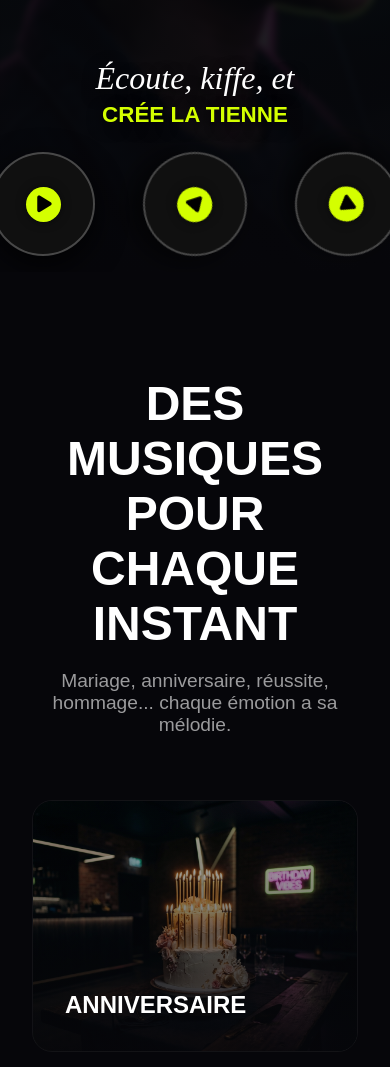
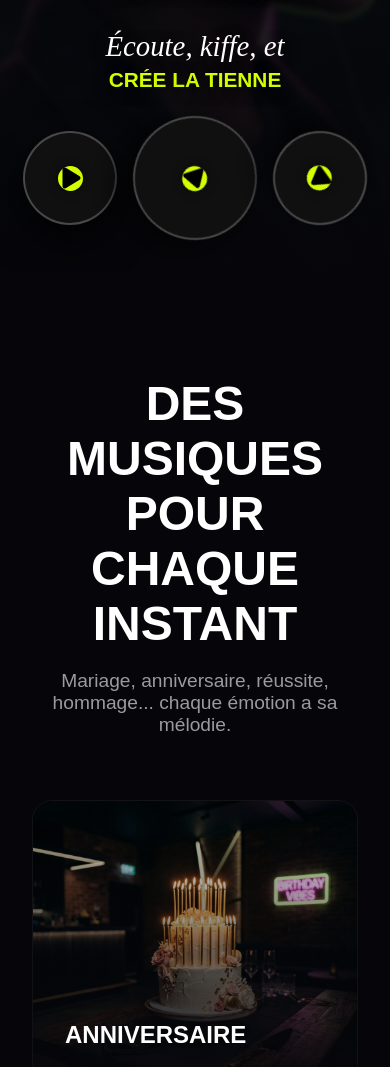
Before and after one commit to ngattaneismaeldiakite-max/NOVA-TEMPO-FINAL-EXPORT, a website: page index.html in a window 390 px wide. Shown: the part 572-1639 px from the top of the page. Drawn offline with Linux system fonts and the light colour scheme; a web font is replaced by a local one.

Commit message:
Update index.html

```diff
--- a/index.html
+++ b/index.html
@@ -69,7 +69,7 @@
             width: 100%;
             max-width: 1400px;
             margin: 0 auto;
-            margin-bottom: 12rem; /* Plus d'espace en bas pour les disques */
+            margin-bottom: 15rem; /* Ajusté pour laisser de la place aux disques géants */
             position: relative;
             z-index: 2;
         }
@@ -82,7 +82,7 @@
         /* VINYLS SHOWCASE (EN BAS AU CENTRE) */
         .vinyl-showcase {
             position: absolute;
-            bottom: 1rem; /* Descendu plus bas */
+            bottom: 2rem;
             left: 50%;
             transform: translateX(-50%);
             z-index: 10;
@@ -92,7 +92,6 @@
             width: 100%;
         }
 
-        /* NOUVEAU TITRE ORIGINAL */
         .vinyl-text-new {
             color: var(--text-light);
             font-size: 2.5rem;
@@ -115,13 +114,13 @@
 
         .vinyl-container {
             display: flex;
-            gap: 3rem;
+            gap: 2.5rem;
             align-items: center;
         }
 
         .vinyl {
-            width: 160px;
-            height: 160px;
+            width: 200px; /* DISQUES GÉANTS */
+            height: 200px;
             border-radius: 50%;
             background-color: #1a1a1a;
             background-size: cover;
@@ -130,10 +129,15 @@
             display: flex; justify-content: center; align-items: center;
             position: relative;
             animation: spin 5s linear infinite;
-            box-shadow: 0 10px 30px rgba(0,0,0,0.8);
+            box-shadow: 0 15px 40px rgba(0,0,0,0.9);
             cursor: pointer;
             transition: all 0.3s;
             overflow: hidden;
+        }
+
+        .vinyl.middle {
+            width: 250px; /* CENTRE ENCORE PLUS GÉANT */
+            height: 250px;
         }
 
         .vinyl::after {
@@ -146,24 +150,41 @@
         }
         .vinyl:hover::after { background: rgba(0,0,0,0.2); }
         .vinyl:hover { border-color: var(--neon-lime); transform: scale(1.05); }
-        .vinyl.playing { border-color: var(--neon-lime); box-shadow: 0 0 35px rgba(212, 255, 0, 0.5); animation: spin 2.5s linear infinite; }
+        .vinyl.playing { border-color: var(--neon-lime); box-shadow: 0 0 45px rgba(212, 255, 0, 0.6); animation: spin 2.5s linear infinite; }
 
-        .vinyl::before { content: ''; position: absolute; width: 35px; height: 35px; background: var(--neon-lime); border-radius: 50%; z-index: 1; transition: background 0.3s; box-shadow: 0 0 10px rgba(0,0,0,0.5); }
+        .vinyl::before { content: ''; position: absolute; width: 45px; height: 45px; background: var(--neon-lime); border-radius: 50%; z-index: 1; transition: background 0.3s; box-shadow: 0 0 10px rgba(0,0,0,0.5); }
         .vinyl.playing::before { background: var(--neon-pink); }
 
-        .vinyl i { color: #000; z-index: 2; font-size: 1.2rem; margin-left: 3px; }
+        .vinyl i { color: #000; z-index: 2; font-size: 1.5rem; margin-left: 3px; }
         @keyframes spin { 100% { transform: rotate(360deg); } }
 
-        /* SECTION OCCASIONS */
+        /* SECTION OCCASIONS (REDISPOSÉE EN FLEXBOX CENTRÉE) */
         .occasions-section { padding: 6rem 4rem; background: var(--bg-dark); max-width: 1400px; margin: 0 auto; position: relative; z-index: 2; }
         .section-title { font-size: 3rem; font-weight: 900; text-align: center; margin-bottom: 1rem; text-transform: uppercase; }
         .section-subtitle { text-align: center; color: var(--text-muted); font-size: 1.2rem; margin-bottom: 4rem; }
-        .occ-grid { display: grid; grid-template-columns: repeat(auto-fit, minmax(300px, 1fr)); gap: 2rem; justify-content: center; }
-        .occ-card { position: relative; height: 250px; border-radius: 20px; overflow: hidden; text-decoration: none; border: 1px solid rgba(255,255,255,0.05); transition: all 0.4s ease; }
+
+        .occ-grid {
+            display: flex;
+            flex-wrap: wrap;
+            justify-content: center; /* Centre parfaitement les cartes */
+            gap: 2rem;
+        }
+
+        .occ-card {
+            width: 100%;
+            max-width: 320px; /* Taille optimale */
+            height: 280px;
+            position: relative;
+            border-radius: 20px;
+            overflow: hidden;
+            text-decoration: none;
+            border: 1px solid rgba(255,255,255,0.05);
+            transition: all 0.4s ease;
+        }
         .occ-card:hover { transform: translateY(-10px); border-color: var(--neon-lime); box-shadow: 0 15px 30px rgba(212, 255, 0, 0.15); }
         .occ-card img { width: 100%; height: 100%; object-fit: cover; transition: transform 0.5s ease; }
         .occ-card:hover img { transform: scale(1.05); }
-        .occ-overlay { position: absolute; inset: 0; background: linear-gradient(to top, rgba(6,6,10,0.9) 0%, rgba(6,6,10,0.2) 100%); display: flex; align-items: flex-end; padding: 2rem; }
+        .occ-overlay { position: absolute; inset: 0; background: linear-gradient(to top, rgba(6,6,10,0.9) 0%, rgba(6,6,10,0.1) 100%); display: flex; align-items: flex-end; padding: 2rem; }
         .occ-overlay h3 { margin: 0; color: var(--text-light); font-size: 1.5rem; font-weight: 800; text-transform: uppercase; }
 
         /* MODALS */
@@ -174,17 +195,31 @@
         .modal-close:hover { color: var(--neon-lime); }
         .modal h2 { margin-top: 0; color: var(--neon-lime); text-transform: uppercase; font-size: 2rem; }
 
-        @media (max-width: 1000px) {
+        /* RESPONSIVE DESIGN */
+        @media (max-width: 1100px) {
             .hero { padding: 0 2rem; }
             .hero-overlay { background: linear-gradient(180deg, rgba(6,6,10,0.6) 0%, #06060A 100%); }
             .hero-content { margin-bottom: 16rem; text-align: center; }
             .hero-text h1 { font-size: 3.5rem; }
             .hero-text h1 span { font-size: 4rem; }
-            .vinyl-text-new { font-size: 2rem; }
-            .vinyl-text-new span { font-size: 1.4rem; display: block; margin-left: 0; margin-top: 5px; }
             nav { padding: 1.5rem 2rem; flex-direction: column; gap: 1.5rem; background: rgba(6,6,10,0.95); }
             .occasions-section { padding: 4rem 2rem; }
-            .vinyl { width: 100px; height: 100px; }
+
+            /* Ajustement des disques pour tablette/mobile */
+            .vinyl-container { gap: 1.5rem; }
+            .vinyl { width: 110px; height: 110px; }
+            .vinyl.middle { width: 140px; height: 140px; }
+            .vinyl::before { width: 25px; height: 25px; }
+        }
+
+        @media (max-width: 600px) {
+            .vinyl-container { gap: 1rem; }
+            .vinyl { width: 90px; height: 90px; }
+            .vinyl.middle { width: 120px; height: 120px; }
+            .vinyl-text-new { font-size: 1.8rem; }
+            .vinyl-text-new span { font-size: 1.3rem; display: block; margin-left: 0; margin-top: 5px; }
+            .hero-content { margin-bottom: 12rem; }
+            .occ-card { max-width: 100%; } /* Prend toute la largeur sur petit écran */
         }
     </style>
 </head>
@@ -199,7 +234,6 @@
         </div>
         <div class="auth-buttons">
             <a href="/login.html" class="btn-login">Connexion</a>
-            <!-- Le bouton inscription reste dans le menu ! -->
             <a href="/signup.html" class="btn-signup">Créer une chanson</a>
         </div>
     </nav>
@@ -212,42 +246,37 @@
             <div class="hero-text">
                 <h1>Générez des émotions <span>uniques</span></h1>
                 <p>Oubliez les cadeaux génériques. Avec Nova Tempo, transformez vos sentiments en une musique personnalisée, qualité studio, en quelques secondes.</p>
-                <!-- Bouton supprimé ici pour forcer l'écoute ! -->
             </div>
         </div>
 
-        <!-- LE LECTEUR MUSICAL -->
+        <!-- LE LECTEUR MUSICAL GEANT -->
         <div class="vinyl-showcase">
             <div class="vinyl-text-new">
                 Écoute, kiffe, et <span>crée la tienne</span>
             </div>
 
             <div class="vinyl-container">
-                <!-- AUDIO 1 -> pour-toi.jpg -->
                 <div class="vinyl" onclick="toggleAudio('audio1', this)" style="background-image: url('pour-toi.jpg');">
                     <i class="fas fa-play"></i>
                 </div>
 
-                <!-- AUDIO 3 -> nova-tempo.jpg -->
-                <div class="vinyl" onclick="toggleAudio('audio3', this)" style="animation-delay: -1s; background-image: url('nova-tempo.jpg');">
+                <div class="vinyl middle" onclick="toggleAudio('audio3', this)" style="animation-delay: -1s; background-image: url('nova-tempo.jpg');">
                     <i class="fas fa-play"></i>
                 </div>
 
-                <!-- AUDIO 2 -> maman.jpg -->
                 <div class="vinyl" onclick="toggleAudio('audio2', this)" style="animation-delay: -2s; background-image: url('maman.jpg');">
                     <i class="fas fa-play"></i>
                 </div>
             </div>
         </div>
 
-        <!-- Lecteurs audio invisibles -->
         <audio id="audio1" src="demo1.mp3"></audio>
         <audio id="audio2" src="demo2.mp3"></audio>
         <audio id="audio3" src="demo3.mp3"></audio>
 
     </section>
 
-    <!-- SECTION OCCASIONS -->
+    <!-- SECTION OCCASIONS (MAINTENANT CENTRÉE PARFAITEMENT) -->
     <section class="occasions-section">
         <h2 class="section-title">Des musiques pour chaque instant</h2>
         <p class="section-subtitle">Mariage, anniversaire, réussite, hommage... chaque émotion a sa mélodie.</p>
@@ -261,7 +290,6 @@
         </div>
     </section>
 
-    <!-- MODAL TARIFS -->
     <div id="modal-tarifs" class="modal">
         <div class="modal-content">
             <a href="#" class="modal-close"><i class="fas fa-times"></i></a>
@@ -275,7 +303,6 @@
         </div>
     </div>
 
-    <!-- MODAL FAQ -->
     <div id="modal-faq" class="modal">
         <div class="modal-content">
             <a href="#" class="modal-close"><i class="fas fa-times"></i></a>
@@ -289,7 +316,6 @@
         </div>
     </div>
 
-    <!-- MODAL TEMOIGNAGES -->
     <div id="modal-temoignages" class="modal">
         <div class="modal-content">
             <a href="#" class="modal-close"><i class="fas fa-times"></i></a>
```
